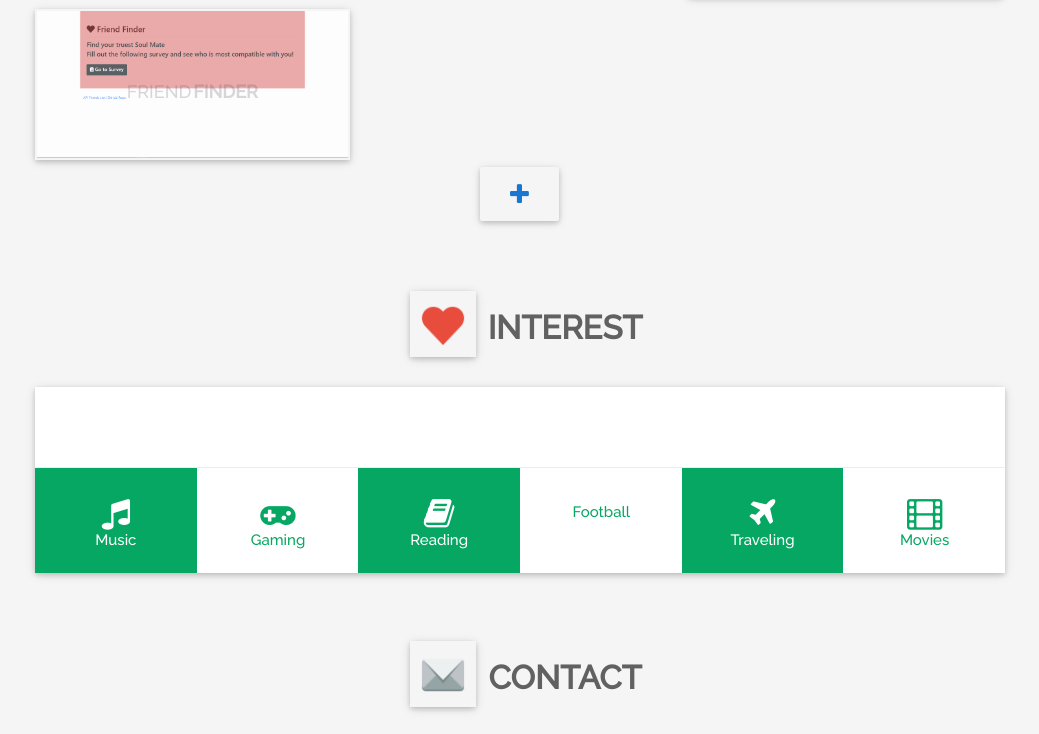
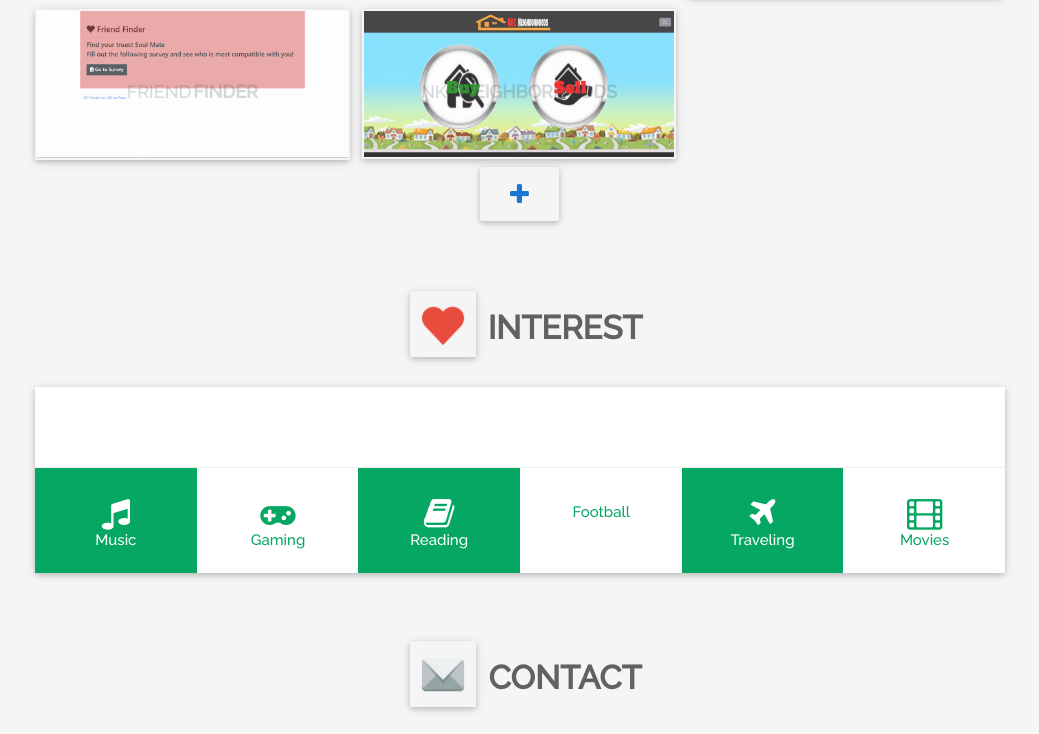
Before and after one commit to Rbriekhof/MasterPortfolio, a plain HTML site: page index.html in a window 1280 px wide. Shown: the part 3143-3877 px from the top of the page, without its empty margins (120-1159 px from the left). Drawn offline with nearby package versions, Linux system fonts and the light colour scheme; some packages are replaced by stand-ins of ours; files that its build step writes are made by us from their sources; some icons are missing; a web font is replaced by a local one.

Commit message:
updated portfolio

```diff
--- a/index.html
+++ b/index.html
@@ -823,6 +823,16 @@
                                 </figcaption>
                             </figure>
                         </div>
+                        <div class="col-md-4 col-sm-6 col-xs-12 grid inLeft">
+                            <figure class="port-effect-up">
+                                <img src="images/portfolios/NKC Neighborhoods.PNG" class="img-responsive" alt="portfolio-demo" />
+                                <figcaption>
+                                    <h2>NKC <span> Neighborhoods</span></h2>
+                                    <p>Find the right place to live</p>
+                                    <a href="https://projectdeux.herokuapp.com/">View more</a>
+                                </figcaption>
+                            </figure>
+                        </div>
                     </div>
                 </div>
                 <!--PORTFOLIOS ADD GALLERY BUTTON-->
```
Also changed, not shown: images/portfolios/NKC Neighborhoods.PNG (added).
